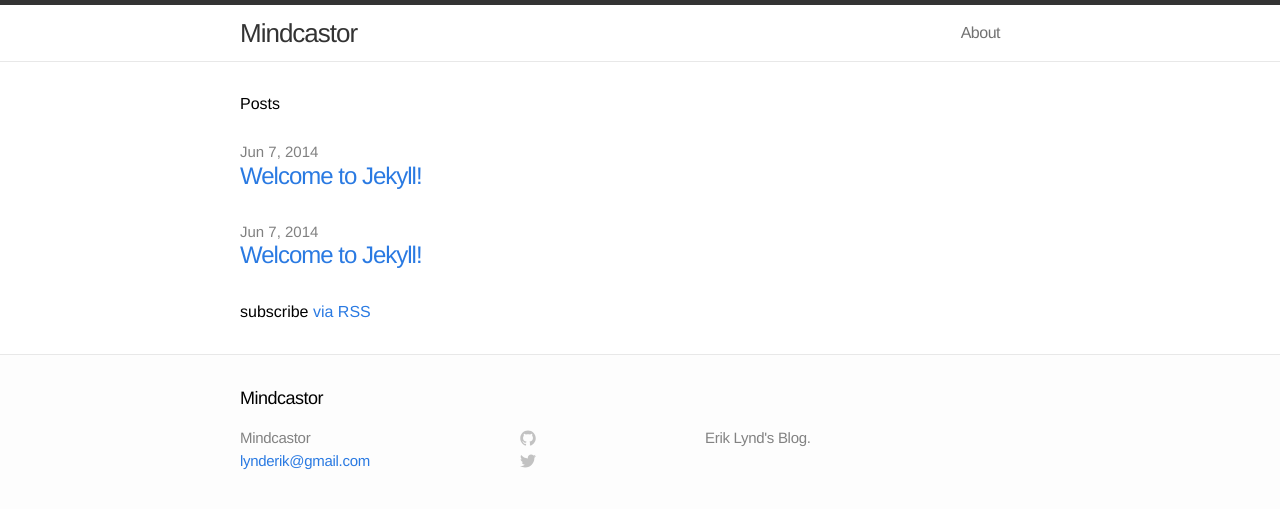
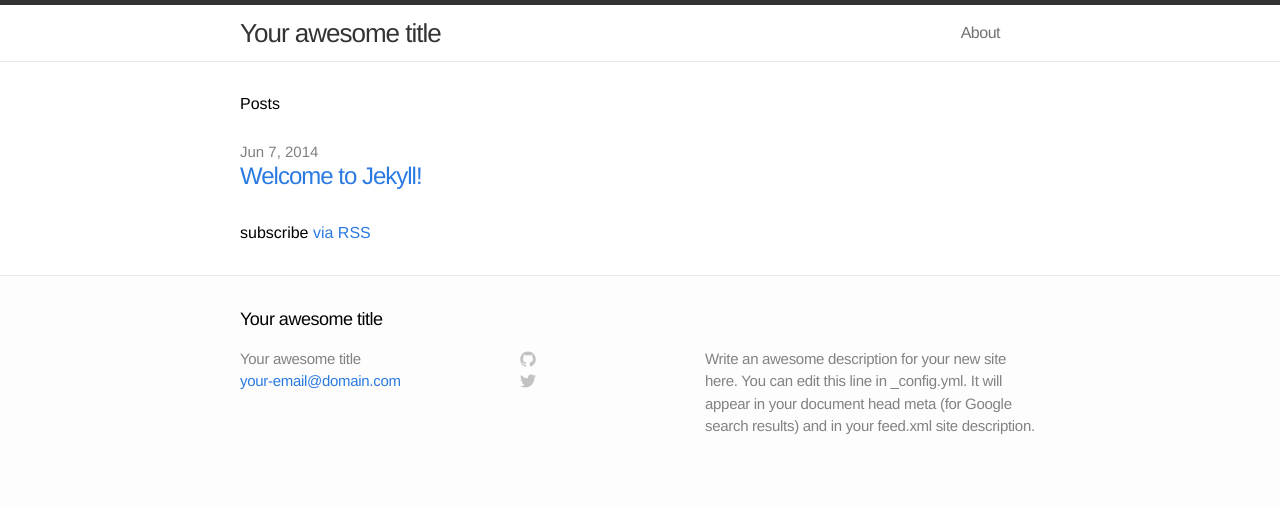
Before and after one commit to eriklynd/eriklynd.github.io, a Jekyll site: the page built from index.html, in a window 1280 px wide. Shown: the top 509 px of the page. Built offline with Jekyll 4.4.1, drawn with Linux system fonts in a browser that asks for light colours.

```diff
--- a/_config.yml
+++ b/_config.yml
@@ -1,9 +1,9 @@
 # Site settings
-title: Mindcastor
-email: lynderik@gmail.com
-description: "Erik Lynd's Blog."
+title: Your awesome title
+email: your-email@domain.com
+description: "Write an awesome description for your new site here. You can edit this line in _config.yml. It will appear in your document head meta (for Google search results) and in your feed.xml site description."
 baseurl: ""
-url: "http://eriklynd.github.io"
+url: "http://yourdomain.com"
 
 # Build settings
 markdown: kramdown
```
Also changed, not shown: _posts/2014-06-07-first-line-of-words.markdown (deleted, +0 -17 lines).
